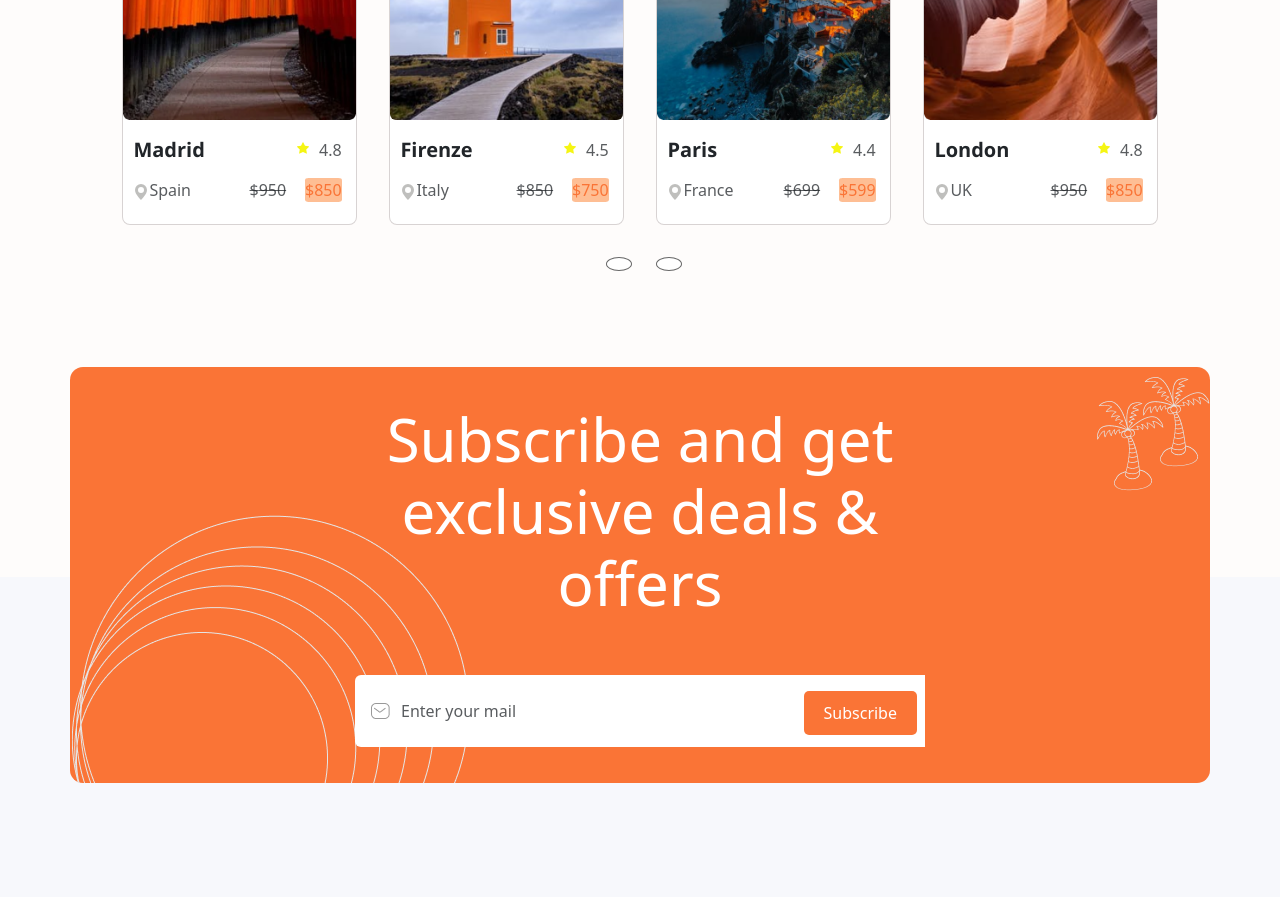
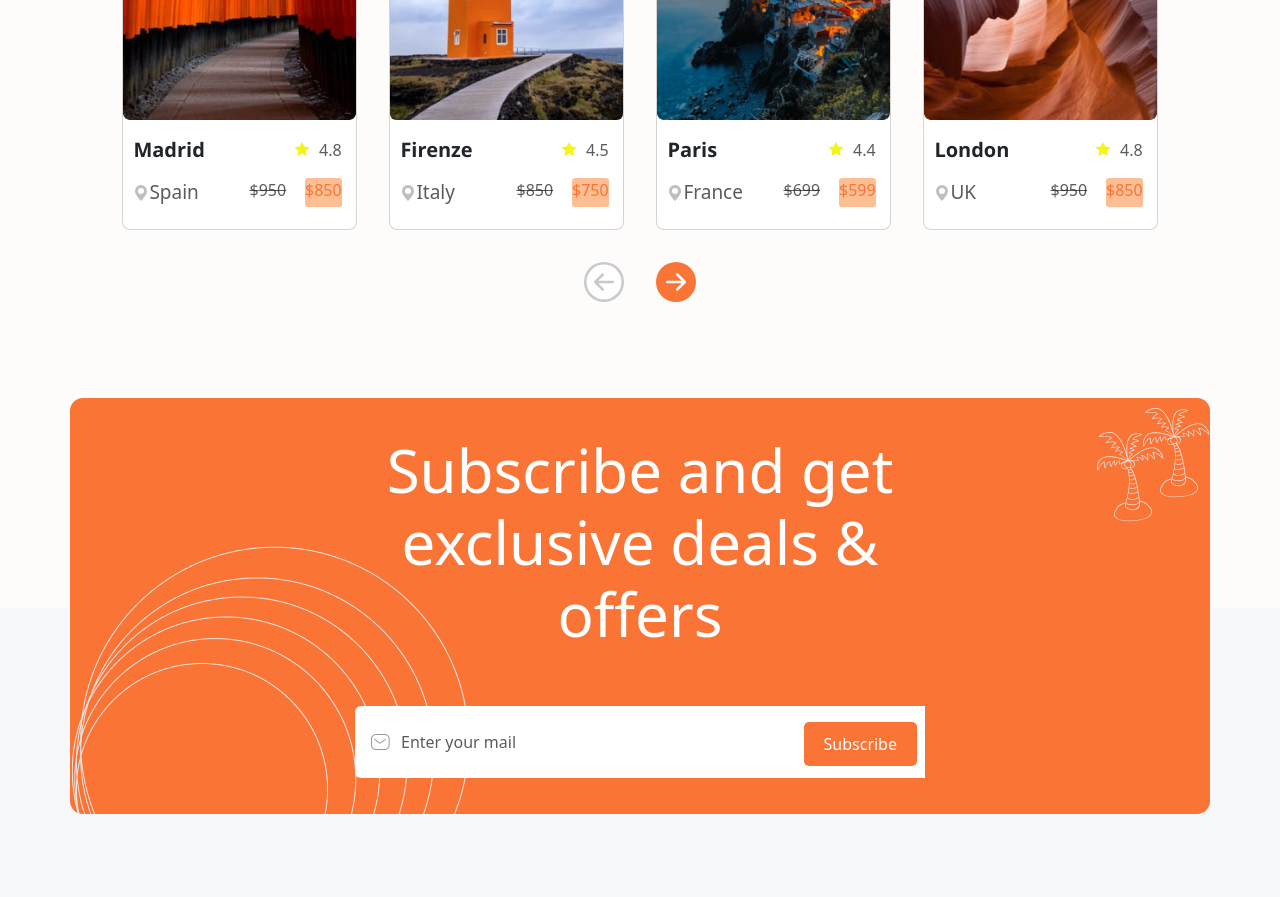
Before and after one commit to Juanflpz/Trabook-Responsive-Project, a React (Create React App) app: page / in a window 1280 px wide. Shown: the part 2240-3137 px from the top of the page. Built offline with nearby package versions, Linux system fonts and the light colour scheme.

Commit message:
feat(1): :sparkles: Deals section done
Deals carousel and arrows implemented correctly

```diff
--- a/public/index.html
+++ b/public/index.html
@@ -39,5 +39,8 @@
       To begin the development, run `npm start` or `yarn start`.
       To create a production bundle, use `npm run build` or `yarn build`.
     -->
+
+
+    <script src="https://cdn.jsdelivr.net/npm/bootstrap@5.3.0-alpha1/dist/js/bootstrap.bundle.min.js"></script>
   </body>
 </html>
--- a/src/Components/Deals.jsx
+++ b/src/Components/Deals.jsx
@@ -1,20 +1,13 @@
 import React from 'react'
 import '../styles/Deals.css'
 import 'bootstrap/dist/css/bootstrap.min.css';
-
-/*
-<svg xmlns="http://www.w3.org/2000/svg" width="16" height="16" fill="currentColor" class="ms-5 mb-1 svg-star bi bi-star-fill" viewBox="0 0 16 16">
-                                        <path d="M3.612 15.443c-.386.198-.824-.149-.746-.592l.83-4.73L.173 6.765c-.329-.314-.158-.888.283-.95l4.898-.696L7.538.792c.197-.39.73-.39.927 0l2.184 4.327 4.898.696c.441.062.612.636.282.95l-3.522 3.356.83 4.73c.078.443-.36.79-.746.592L8 13.187l-4.389 2.256z"/>
-                                    </svg>
-                                     */
-//<img src="img/starbg.png" alt="star" width="16px" className="h-50 mr-4 mt-1" />
 export default function Deals({ cards }) {
     return (
         <section id="destination">
             <div className="container col-xxl-8">
-                <div className="fila row">
+                <div className="row">
                     <h3 className="centered-title">Exclusive <span className="orange-color">deals & discounts</span></h3>
-                    <p className="prf">Discover our fantastic early booking discounts<br/>& start planning your journey.</p>
+                    <p className="prf">Discover our fantastic early booking discounts<br />& start planning your journey.</p>
                 </div>
                 <div className="container d-flex justify-content-center">
                     <div id="discounts-carousel" className="carousel carousel-dark slide d-none d-lg-block" data-bs-ride="carousel">
@@ -23,7 +16,41 @@ export default function Deals({ cards }) {
                                 <div className="card-wrapper container-sm d-flex justify-content-around">
                                     {cards.map(card => (
                                         <div className="card discounts-carousel-card card-exclusive m-3">
-                                            <img src={require(`../images/img/${card.image}`)} className="card-img-top rounded carousel-img" alt="Madrid picture"/>
+                                            <img src={require(`../images/img/${card.image}`)} className="card-img-top rounded carousel-img" alt="Madrid picture" />
+                                            <div className="card-body mb-1">
+                                                <div className="row my-2 pe-1">
+                                                    <div className="col-md-6">
+                                                        <h5 className="card-title">{card.title}</h5>
+                                                    </div>
+                                                    <div className="col-md-6 d-flex justify-content-end">
+                                                        <svg xmlns="http://www.w3.org/2000/svg" width="18" height="18" fill="currentColor" className="me-2 pt-1 svg-star bi bi-star-fill" viewBox="0 0 16 16">
+                                                            <path d="M3.612 15.443c-.386.198-.824-.149-.746-.592l.83-4.73L.173 6.765c-.329-.314-.158-.888.283-.95l4.898-.696L7.538.792c.197-.39.73-.39.927 0l2.184 4.327 4.898.696c.441.062.612.636.282.95l-3.522 3.356.83 4.73c.078.443-.36.79-.746.592L8 13.187l-4.389 2.256z" />
+                                                        </svg>
+                                                        <span className="text-muted">{card.rate}</span>
+                                                    </div>
+                                                </div>
+                                                <div className="row my-2 pe-1">
+                                                    <div className="col-md-6">
+                                                        <svg xmlns="http://www.w3.org/2000/svg" width="16" height="16" fill="currentColor" className="mb-1 svg-location bi bi-geo-alt-fill" viewBox="0 0 16 16">
+                                                            <path d="M8 16s6-5.686 6-10A6 6 0 0 0 2 6c0 4.314 6 10 6 10m0-7a3 3 0 1 1 0-6 3 3 0 0 1 0 6" />
+                                                        </svg>
+                                                        <span className="card-text text-muted">{card.country}</span>
+                                                    </div>
+                                                    <div className="col-md-6 d-flex justify-content-end">
+                                                        <span className="card-text oldprice text-muted">${card.oldprice}</span>
+                                                        <span className="card-text price ms-2">${card.price}</span>
+                                                    </div>
+                                                </div>
+                                            </div>
+                                        </div>
+                                    ))}
+                                </div>
+                            </div>
+                            <div className="carousel-item">
+                                <div className="card-wrapper container-sm d-flex justify-content-around">
+                                    {cards.map(card => (
+                                        <div className="card discounts-carousel-card card-exclusive m-3">
+                                            <img src={require(`../images/img/${card.image}`)} className="card-img-top rounded carousel-img" alt="Madrid picture" />
                                             <div className="card-body mb-1">
                                                 <div className="row my-2 pe-1">
                                                     <div className="col-md-6">
@@ -53,39 +80,17 @@ export default function Deals({ cards }) {
                                     ))}
                                 </div>
                             </div>
-                            <div className="carousel-item">
-                                <div className="card-wrapper container-sm d-flex justify-content-around">
-                                    {cards.map(card => (
-                                        <div className="card discounts-carousel-card">
-                                            <img src={require(`../images/img/${card.image}`)} className="card-img-top rounded carousel-img" alt="" />
-                                            <div className="card-body">
-                                                <div className="d-flex align-content-center justify-content-end">
-                                                    <h5 className="card-title col">{card.title}</h5>
-                                                    <svg xmlns="http://www.w3.org/2000/svg" width="16" height="16" fill="currentColor" class="ms-5 mb-1 svg-star bi bi-star-fill" viewBox="0 0 16 16">
-                                                        <path d="M3.612 15.443c-.386.198-.824-.149-.746-.592l.83-4.73L.173 6.765c-.329-.314-.158-.888.283-.95l4.898-.696L7.538.792c.197-.39.73-.39.927 0l2.184 4.327 4.898.696c.441.062.612.636.282.95l-3.522 3.356.83 4.73c.078.443-.36.79-.746.592L8 13.187l-4.389 2.256z" />
-                                                    </svg>
-                                                    <p className="mx-2 d-flex justify-content-end">{card.rate}</p>
-                                                </div>
-                                                <div className="d-flex align-content-center justify-content-end">
-                                                    <svg xmlns="http://www.w3.org/2000/svg" className="me-2" width="13" height="16" viewBox="0 0 13 16" fill="none">
-                                                        <path d="M6.28572 0C4.61925 0.00196598 3.0216 0.66484 1.84322 1.84321C0.664847 3.02159 0.00197267 4.61924 6.68736e-06 6.28571C-0.00198925 7.64756 0.442853 8.97245 1.26629 10.0571C1.26629 10.0571 1.43772 10.2829 1.46572 10.3154L6.28572 16L11.108 10.3126C11.1331 10.2823 11.3052 10.0571 11.3052 10.0571L11.3057 10.0554C12.1288 8.97121 12.5734 7.64693 12.5714 6.28571C12.5695 4.61924 11.9066 3.02159 10.7282 1.84321C9.54985 0.66484 7.95219 0.00196598 6.28572 0ZM6.28572 8.57143C5.83365 8.57143 5.39173 8.43737 5.01585 8.18622C4.63996 7.93506 4.347 7.57808 4.174 7.16042C4.001 6.74276 3.95573 6.28318 4.04393 5.83979C4.13212 5.39641 4.34981 4.98913 4.66948 4.66947C4.98914 4.34981 5.39642 4.13211 5.8398 4.04392C6.28319 3.95572 6.74277 4.00099 7.16043 4.17399C7.57809 4.34699 7.93507 4.63996 8.18622 5.01584C8.43738 5.39172 8.57144 5.83364 8.57144 6.28571C8.57068 6.89169 8.32962 7.47263 7.90113 7.90112C7.47264 8.32961 6.8917 8.57067 6.28572 8.57143Z" fill="#999999" />
-                                                    </svg>
-                                                    <p className="card-text col">{card.country}</p>
-                                                    <p className="card-text tachado mx-3">${card.oldprice}</p>
-                                                    <b className="card-text precio h-50 w-25 d-flex justify-content-center">${card.price}</b>
-                                                </div>
-                                            </div>
-                                        </div>
-                                    ))}
-                                </div>
-                            </div>
                         </div>
                         <div className="arrows d-flex justify-content-center">
-                            <button className="btn slider-btn mx-3 my-3" type="button" data-bs-target="#discounts-carousel" data-bs-slide="prev">
-                                <i class="bi bi-arrow-left"></i>
+                            <button className="btn slider-btn me-3 my-3 p-0 border-0" type="button" data-bs-target="#discounts-carousel" data-bs-slide="prev">
+                                <svg xmlns="http://www.w3.org/2000/svg" fill="currentColor" class="svg-left-arrow bi bi-arrow-left-circle" viewBox="0 0 16 16">
+                                    <path fill-rule="evenodd" d="M1 8a7 7 0 1 0 14 0A7 7 0 0 0 1 8m15 0A8 8 0 1 1 0 8a8 8 0 0 1 16 0m-4.5-.5a.5.5 0 0 1 0 1H5.707l2.147 2.146a.5.5 0 0 1-.708.708l-3-3a.5.5 0 0 1 0-.708l3-3a.5.5 0 1 1 .708.708L5.707 7.5z" />
+                                </svg>
                             </button>
-                            <button className="btn slider-btn mx-2 my-3" type="button" data-bs-target="#discounts-carousel" data-bs-slide="next">
-                                <i class="bi bi-arrow-right"></i>
+                            <button className="btn slider-btn ms-3 my-3 p-0 border-0" type="button" data-bs-target="#discounts-carousel" data-bs-slide="next">
+                                <svg xmlns="http://www.w3.org/2000/svg" fill="currentColor" class="svg-right-arrow bi bi-arrow-right-circle-fill" viewBox="0 0 16 16">
+                                    <path d="M8 0a8 8 0 1 1 0 16A8 8 0 0 1 8 0M4.5 7.5a.5.5 0 0 0 0 1h5.793l-2.147 2.146a.5.5 0 0 0 .708.708l3-3a.5.5 0 0 0 0-.708l-3-3a.5.5 0 1 0-.708.708L10.293 7.5z" />
+                                </svg>
                             </button>
                         </div>
                     </div>
@@ -201,3 +206,26 @@ export default function Deals({ cards }) {
                     </div>
                 </div>
 */
+
+/*
+<div className="card discounts-carousel-card">
+                                            <img src={require(`../images/img/${card.image}`)} className="card-img-top rounded carousel-img" alt="" />
+                                            <div className="card-body">
+                                                <div className="d-flex align-content-center justify-content-end">
+                                                    <h5 className="card-title col">{card.title}</h5>
+                                                    <svg xmlns="http://www.w3.org/2000/svg" width="16" height="16" fill="currentColor" class="ms-5 mb-1 svg-star bi bi-star-fill" viewBox="0 0 16 16">
+                                                        <path d="M3.612 15.443c-.386.198-.824-.149-.746-.592l.83-4.73L.173 6.765c-.329-.314-.158-.888.283-.95l4.898-.696L7.538.792c.197-.39.73-.39.927 0l2.184 4.327 4.898.696c.441.062.612.636.282.95l-3.522 3.356.83 4.73c.078.443-.36.79-.746.592L8 13.187l-4.389 2.256z" />
+                                                    </svg>
+                                                    <p className="mx-2 d-flex justify-content-end">{card.rate}</p>
+                                                </div>
+                                                <div className="d-flex align-content-center justify-content-end">
+                                                    <svg xmlns="http://www.w3.org/2000/svg" className="me-2" width="13" height="16" viewBox="0 0 13 16" fill="none">
+                                                        <path d="M6.28572 0C4.61925 0.00196598 3.0216 0.66484 1.84322 1.84321C0.664847 3.02159 0.00197267 4.61924 6.68736e-06 6.28571C-0.00198925 7.64756 0.442853 8.97245 1.26629 10.0571C1.26629 10.0571 1.43772 10.2829 1.46572 10.3154L6.28572 16L11.108 10.3126C11.1331 10.2823 11.3052 10.0571 11.3052 10.0571L11.3057 10.0554C12.1288 8.97121 12.5734 7.64693 12.5714 6.28571C12.5695 4.61924 11.9066 3.02159 10.7282 1.84321C9.54985 0.66484 7.95219 0.00196598 6.28572 0ZM6.28572 8.57143C5.83365 8.57143 5.39173 8.43737 5.01585 8.18622C4.63996 7.93506 4.347 7.57808 4.174 7.16042C4.001 6.74276 3.95573 6.28318 4.04393 5.83979C4.13212 5.39641 4.34981 4.98913 4.66948 4.66947C4.98914 4.34981 5.39642 4.13211 5.8398 4.04392C6.28319 3.95572 6.74277 4.00099 7.16043 4.17399C7.57809 4.34699 7.93507 4.63996 8.18622 5.01584C8.43738 5.39172 8.57144 5.83364 8.57144 6.28571C8.57068 6.89169 8.32962 7.47263 7.90113 7.90112C7.47264 8.32961 6.8917 8.57067 6.28572 8.57143Z" fill="#999999" />
+                                                    </svg>
+                                                    <p className="card-text col">{card.country}</p>
+                                                    <p className="card-text tachado mx-3">${card.oldprice}</p>
+                                                    <b className="card-text precio h-50 w-25 d-flex justify-content-center">${card.price}</b>
+                                                </div>
+                                            </div>
+                                        </div>
+                                        */
--- a/src/Components/index.html
+++ b/src/Components/index.html
@@ -18,6 +18,7 @@
         <link href="https://fonts.googleapis.com/css2?family=Poppins:ital,wght@0,100;0,200;0,300;0,400;0,500;0,600;0,700;0,800;0,900;1,100;1,200;1,300;1,400;1,500;1,600;1,700;1,800;1,900&display=swap" rel="stylesheet">
         <link href="https://fonts.googleapis.com/css2?family=Roboto:ital,wght@0,100;0,300;0,400;0,500;0,700;0,900;1,100;1,300;1,400;1,500;1,700;1,900&display=swap" rel="stylesheet">
         <link href="https://fonts.googleapis.com/css2?family=Inter:wght@100..900&display=swap" rel="stylesheet">
+        <link href="https://cdn.jsdelivr.net/npm/bootstrap-icons@1.3.0/font/bootstrap-icons.css" rel="stylesheet">
 
     </head>
     <body>
@@ -554,6 +555,9 @@
                 </div>
             </div>
         </footer>
+
+
+        <script src="https://cdn.jsdelivr.net/npm/bootstrap@5.3.0-alpha1/dist/js/bootstrap.bundle.min.js"></script>
         <!-- Optional JavaScript; choose one of the two! -->
 
         <!-- Option 1: Bootstrap Bundle with Popper -->
```
Lines whose indentation alone changed are shown as unchanged.
